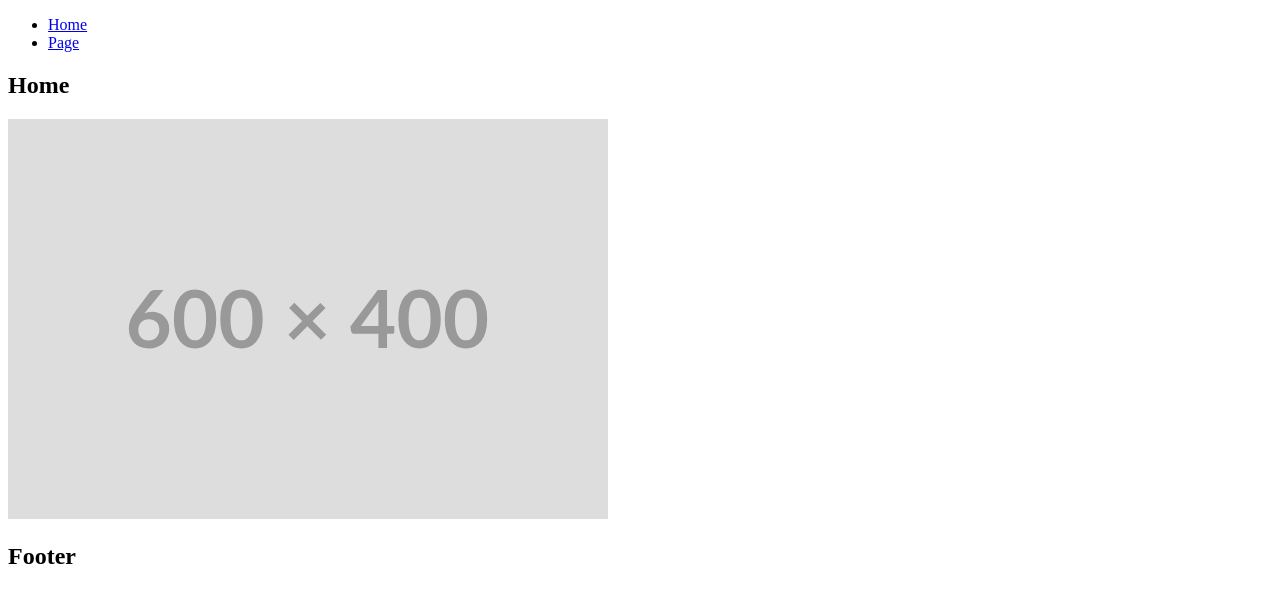
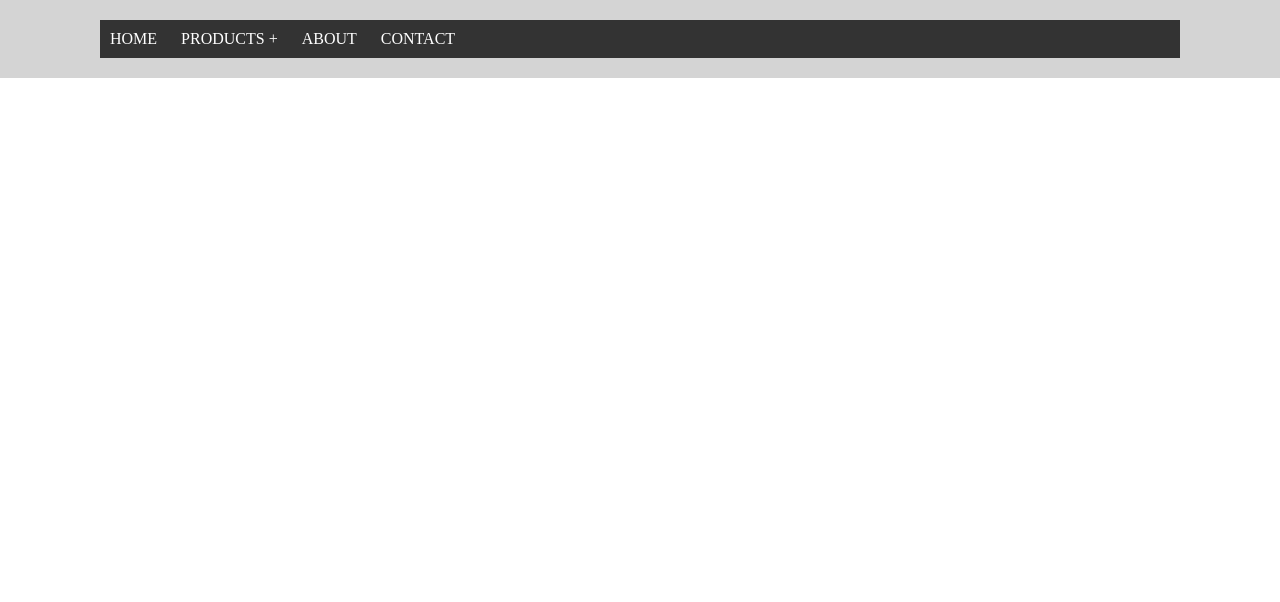
Before and after one commit to kirillpoltorak7/Fe-Basic-09.01.24, a plain HTML site: page index.html in a window 1280 px wide. Drawn offline with Linux system fonts and the light colour scheme.

Commit message:
finished hw-9

```diff
--- a/css/styles.css
+++ b/css/styles.css
@@ -0,0 +1,84 @@
+* {
+  margin: 0;
+  padding: 0;
+  border: 0;
+  list-style: none;
+}
+
+a {
+  text-decoration: none;
+}
+
+.header {
+  background-color: #d4d4d4;
+  padding-top: 20px;
+  padding-bottom: 20px;
+  /* color: #009eff; */
+}
+.container {
+  max-width: 1080px;
+  margin-left: auto;
+  margin-right: auto;
+  padding-left: 20px;
+  padding-right: 20px;
+}
+.nav {
+  text-align: center;
+}
+.menu {
+  background-color: #333;
+  text-align: left;
+}
+.menu__item {
+  display: inline-block;
+  padding-top: 10px;
+  padding-bottom: 10px;
+  padding-left: 10px;
+  padding-right: 10px;
+}
+
+.menu__item:hover {
+  background-color: #009eff;
+}
+
+.menu__item-link {
+  text-transform: uppercase;
+  color: #fff;
+}
+
+/* background-color: #009eff; */
+
+/* .menu__item2 {
+  font-size: 16px;
+}
+.menu2__link {
+  font-size: 16px;
+} */
+
+.menu2 {
+  display: none;
+}
+
+.menu__item:nth-child(2):hover {
+  .menu2 {
+    display: block;
+    padding-top: 40px;
+  }
+}
+.menu2__link:hover {
+  color: #d4d4d4;
+}
+
+.menu3 {
+  display: none;
+}
+.menu__item2:nth-child(2):hover {
+  .menu3 {
+    display: block;
+    padding-top: 20px;
+  }
+}
+
+.menu3__link:hover {
+  color: #f0f0f0;
+}
--- a/index.html
+++ b/index.html
@@ -5,7 +5,7 @@
     <meta charset="UTF-8">
     <meta name="viewport" content="width=device-width, initial-scale=1.0">
     <link rel="stylesheet" href="./css/styles.css">
-    <title>Template Page</title>
+    <title>Homework_9</title>
 </head>
 
 <body>
@@ -14,32 +14,30 @@
             <nav class="nav">
                 <ul class="menu">
                     <li class="menu__item">
-                        <a href="/" class="menu__item-link">Home</a>
+                        <a href="#" class="menu__item-link">Home</a>
                     </li>
                     <li class="menu__item">
-                        <a href="./pages/page.html" class="menu__item-link">Page</a>
+                        <a href="#" class="menu__item-link">Products +</a>
+                        <ul class="menu2">
+                            <li class="menu__item2"><a href="#" class="menu2__link">Product 1</a></li>
+                            <li class="menu__item2"><a href="#" class="menu2__link">Product 2</a>
+                                <ul class="menu3">
+                                    <li class="menu__item3"><a href="#" class="menu3__link">Sub Item</a></li>
+                                    <li class="menu__item3"><a href="#" class="menu3__link">Sub Item</a></li>
+                                </ul>
+                            </li>
+                        </ul>
+                    </li>
+                    <li class="menu__item">
+                        <a href="#" class="menu__item-link">About</a>
+                    </li>
+                    <li class="menu__item">
+                        <a href="#" class="menu__item-link">Contact</a>
                     </li>
                 </ul>
             </nav>
         </div>
     </header>
-    <main>
-        <section>
-            <div class="container">
-                <!-- Content -->
-                <h1 class="title">Home</h1>
-                <div>
-                    <img src="./images/Placehold.svg" alt="Placehold">
-                </div>
-            </div>
-        </section>
-    </main>
-    <footer class="footer">
-        <div class="container">
-            <h2>Footer</h2>
-        </div>
-    </footer>
-    <script src="./js/main.js"></script>
 </body>
 
 </html>
```
Also changed, not shown: pages/page.html (deleted, +0 -45 lines), fonts/montserrat/montserrat-v26-cyrillic-ext_latin-100.woff2 (deleted), fonts/montserrat/montserrat-v26-cyrillic-ext_latin-200.woff2 (deleted), fonts/montserrat/montserrat-v26-cyrillic-ext_latin-300.woff2 (deleted), fonts/montserrat/montserrat-v26-cyrillic-ext_latin-500.woff2 (deleted), fonts/montserrat/montserrat-v26-cyrillic-ext_latin-600.woff2 (deleted), fonts/montserrat/montserrat-v26-cyrillic-ext_latin-700.woff2 (deleted), fonts/montserrat/montserrat-v26-cyrillic-ext_latin-800.woff2 (deleted), fonts/montserrat/montserrat-v26-cyrillic-ext_latin-900.woff2 (deleted), fonts/montserrat/montserrat-v26-cyrillic-ext_latin-regular.woff2 (deleted), images/Placehold.svg (deleted), js/main.js (deleted).
